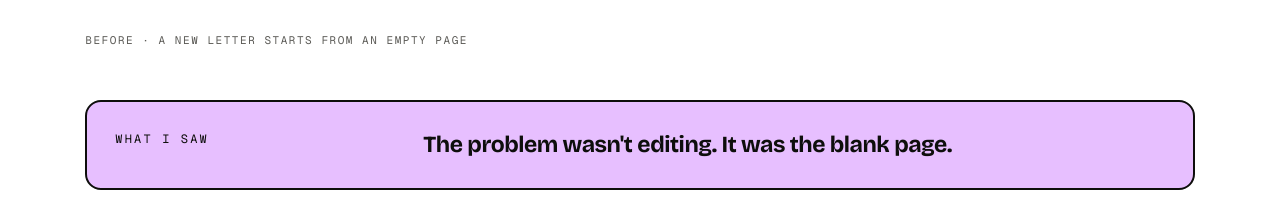
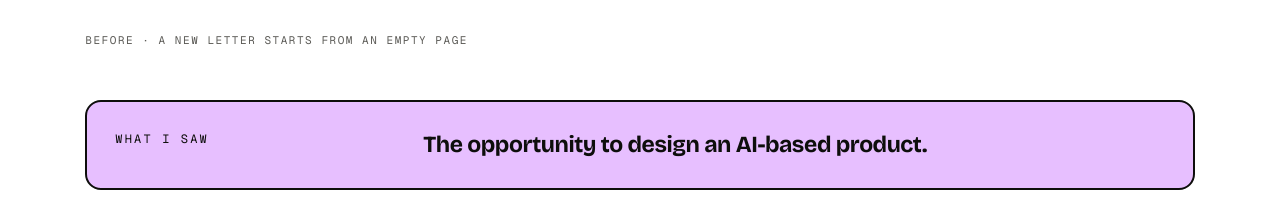
Before and after one commit to laurabenaventeserrano/portfolio, a React (Vite) app in the folder react-portfolio/: page /story2-case-study in a window 1280 px wide. Shown: the part 2320-2540 px from the top of the page. Built offline with nearby package versions, Linux system fonts and the light colour scheme.

Commit message:
Story 2: la oportunidad de diseñar un producto con IA
Co-Authored-By: Claude Opus 5.5 <noreply@anthropic.com>
Claude-Session: https://claude.ai/code/session_012wnagC9uSugBbMQiYESC6B

```diff
--- a/react-portfolio/src/pages/Story2.tsx
+++ b/react-portfolio/src/pages/Story2.tsx
@@ -26,7 +26,7 @@ export default function Story2() {
       <Chapter num="01" kicker="The problem" title="Our users wrote their letters outside the product."
         intro={<p className="lead">Accountants send the same letter to many clients: engagement letters, regulatory updates. They wrote it somewhere else, often in ChatGPT, pasted it in and picked the clients one by one. The brief asked me to improve the editor.</p>}>
         <Figure src="/images/s2-blank-page.jpg" caption="Before · A new letter starts from an empty page" alt="A new engagement letter open in CCH iFirm with nothing in it: a blank document, an empty editor, and the words nothing here yet above the choice between inserting a template and drafting with AI." />
-        <Callout label="What I saw" variant="accent">The problem wasn't editing. It was the blank page.</Callout>
+        <Callout label="What I saw" variant="accent">The opportunity to design an AI-based product.</Callout>
       </Chapter>
 
       <Chapter num="02" kicker="What I did" tone="soft" title="I changed the brief from editing to drafting with AI.">
```
